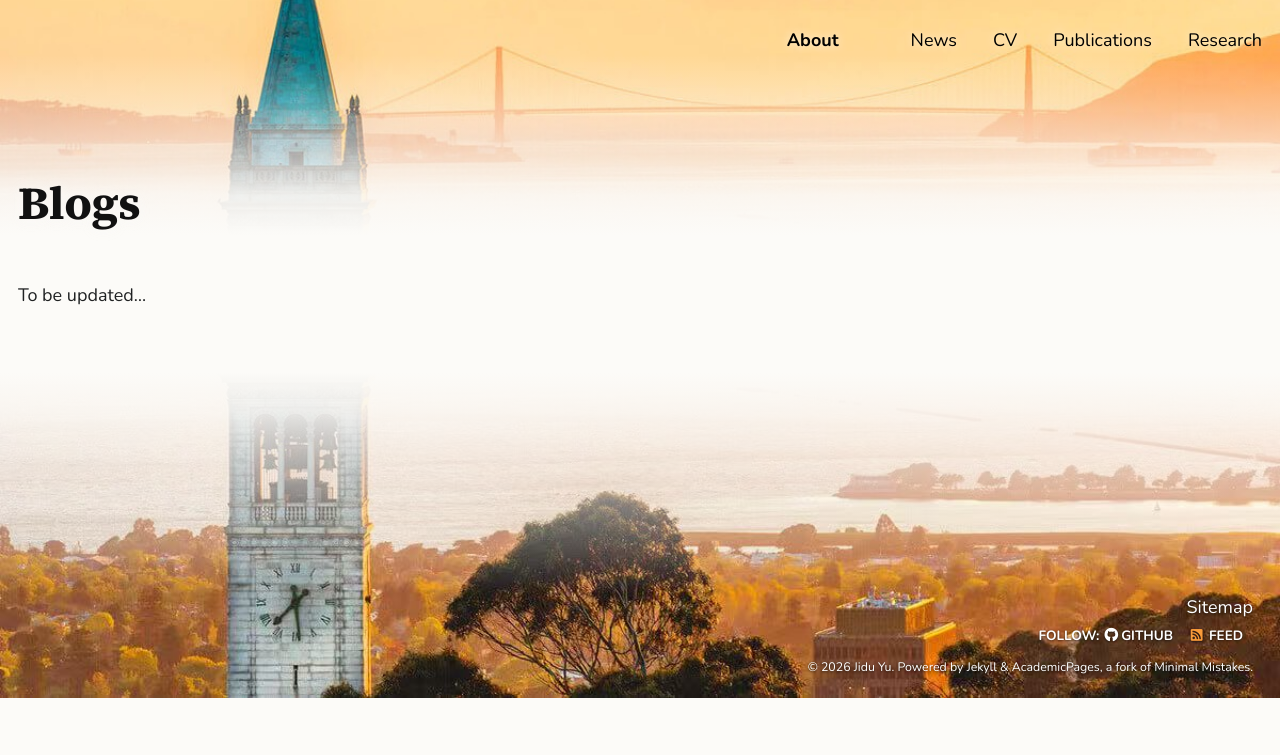
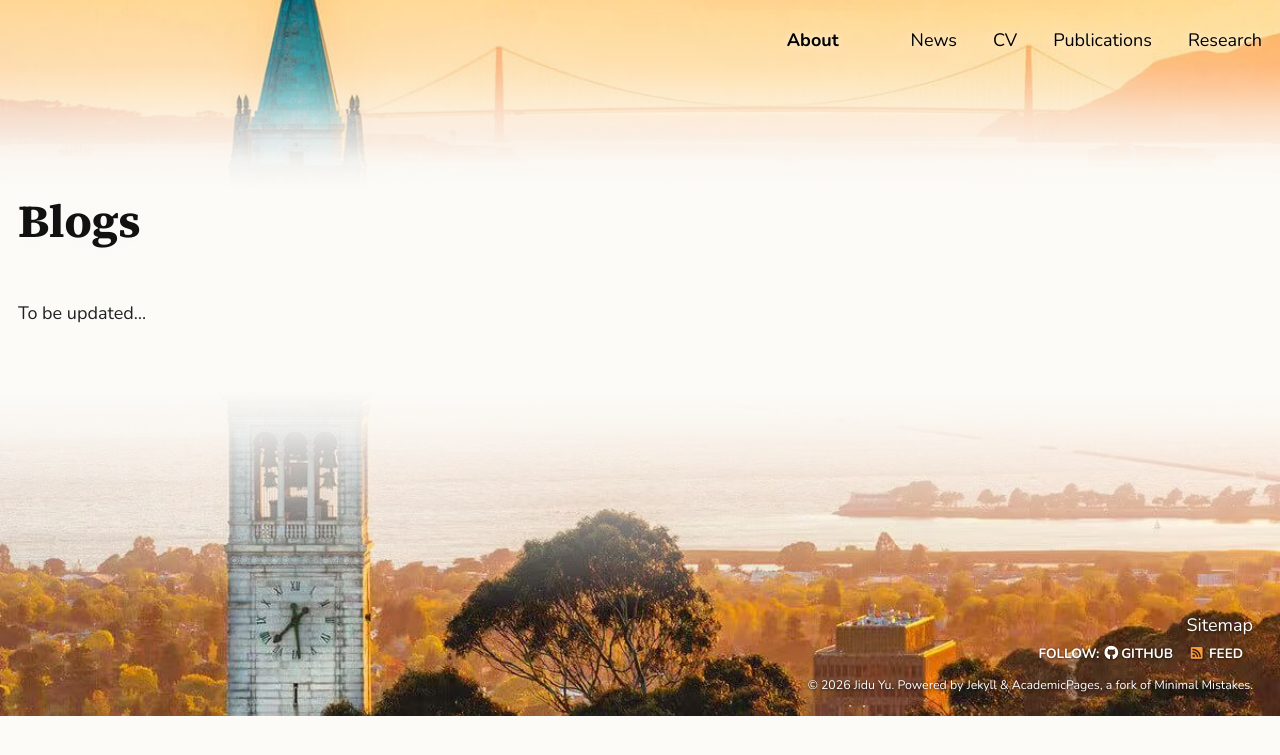
Before and after one commit to yujidu/yujidu.github.io, a Jekyll site: the page built from _pages/blogs.md, in a window 1280 px wide. Shown: the top 755 px of the page. Built offline with Jekyll 4.4.1, drawn with Linux system fonts in a browser that asks for light colours.

Commit message:
Home: hero text two lines lower; inner pages: title clear of the tower, higher fade
Co-Authored-By: Claude Opus 5.5 <noreply@anthropic.com>
Claude-Session: https://claude.ai/code/session_01Vw9tGnbWFVNDt9UXvET6V8

```diff
--- a/_sass/_home.scss
+++ b/_sass/_home.scss
@@ -1593,11 +1593,30 @@ $cv-ink: #4a5a6a;
   }
 
   .home-hero--compact .home-hero__fade {
-    height: 85%;
+    height: 100%;
     background: linear-gradient(to bottom,
       rgba(252, 251, 248, 0) 0%,
-      rgba(252, 251, 248, 0.6) 30%,
-      rgba(252, 251, 248, 0.92) 45%,
-      $background-color 58%);
-  }
-}
+      rgba(252, 251, 248, 0.25) 18%,
+      rgba(252, 251, 248, 0.7) 32%,
+      rgba(252, 251, 248, 0.95) 44%,
+      $background-color 52%);
+  }
+
+  /* title a little lower, clear of the tower; the content moves with it */
+  .home-hero--compact .home-hero__content {
+    bottom: -2.6rem;
+  }
+
+  .home-hero--compact ~ #main {
+    margin-top: 5.3rem;
+  }
+
+  /* home page: title, photo and text sit about two lines lower */
+  .home-hero:not(.home-hero--compact) .home-hero__content {
+    bottom: calc(14% - 2.8rem);
+  }
+
+  .home-hero:not(.home-hero--compact) ~ #main {
+    margin-top: calc(2.8rem - 2.5vw);
+  }
+}
```
